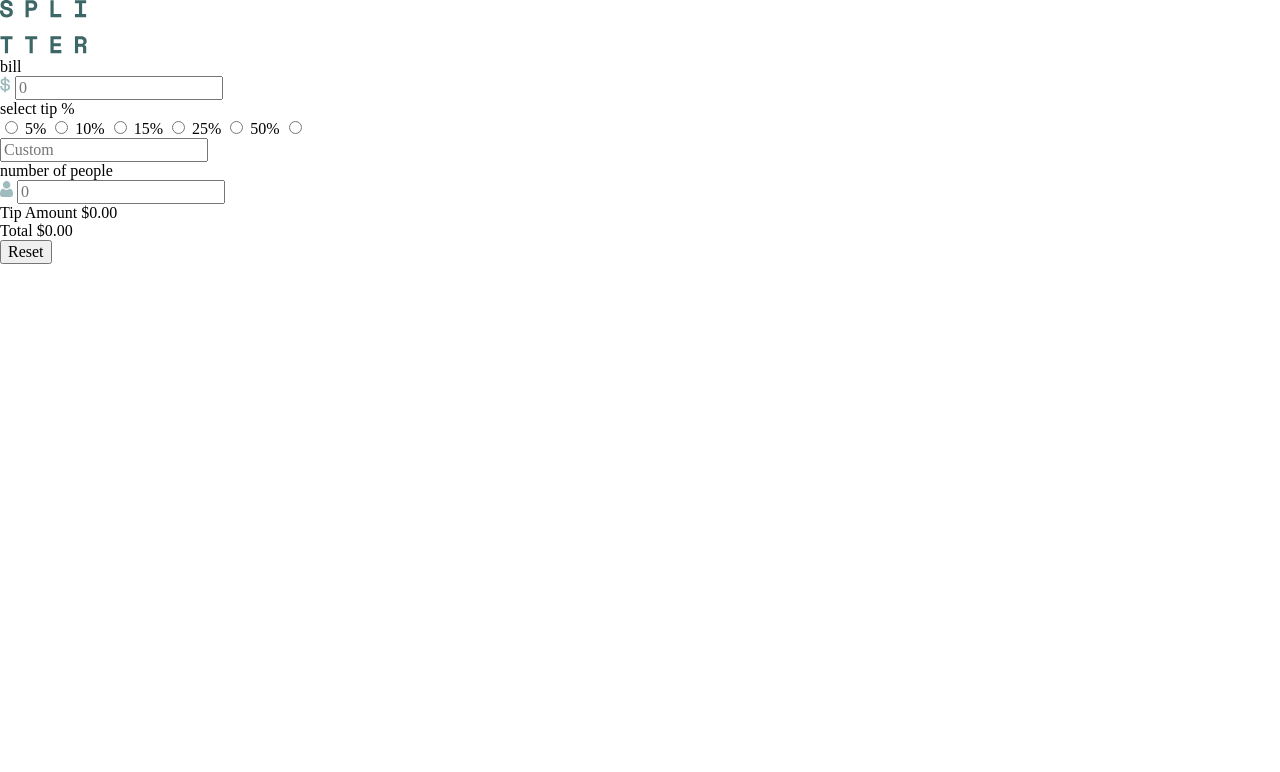
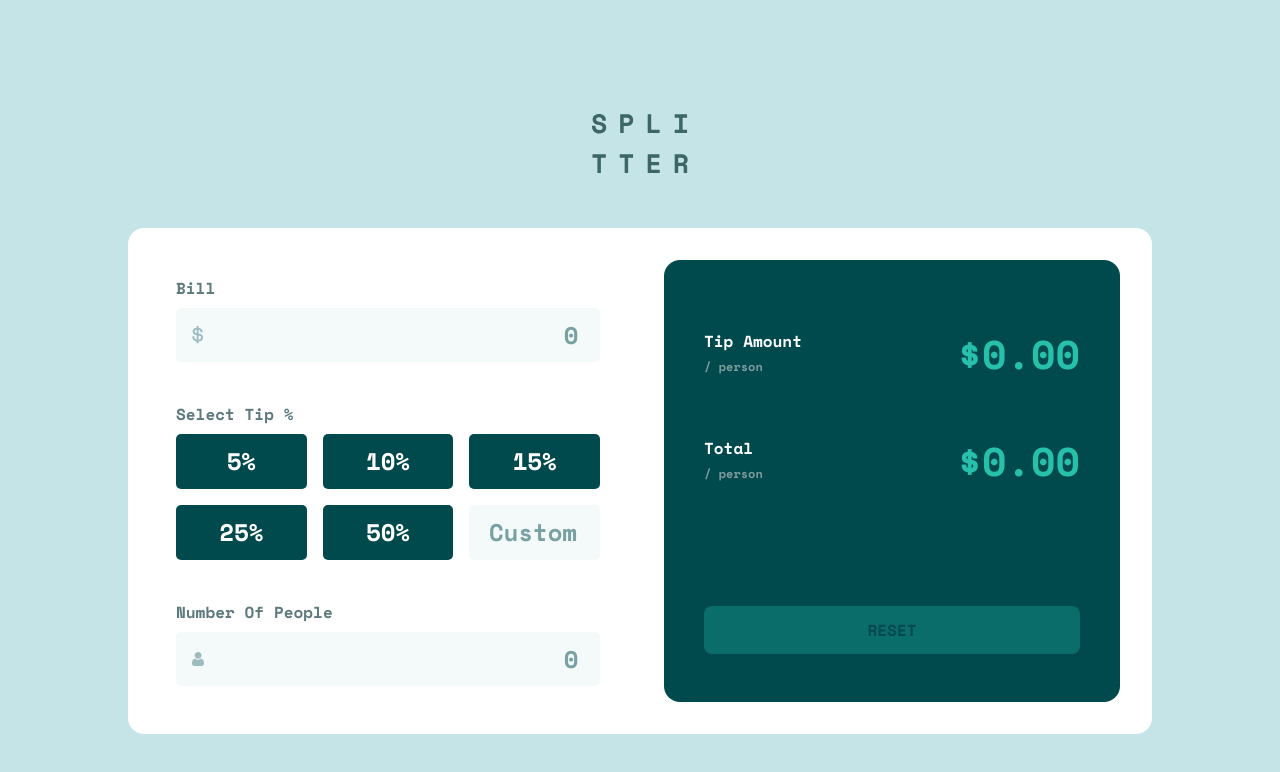
Before and after one commit to mohamedagina/tip-calculator, a plain HTML site: page index.html in a window 1280 px wide. Drawn offline with nearby package versions, Linux system fonts and the light colour scheme.

Commit message:
feat: Add Component Styles

```diff
--- a/css/style.css
+++ b/css/style.css
@@ -33,12 +33,21 @@ img {
 }
 
 button {
-  text-transform: capitalize;
+  text-transform: uppercase;
   cursor: pointer;
+}
+
+button:disabled {
+  cursor: not-allowed;
 }
 
 input {
   outline: none;
+}
+
+input::placeholder {
+  color: inherit;
+  opacity: 0.5;
 }
 
 input::-webkit-outer-spin-button,
@@ -51,3 +60,184 @@ input[type='number'] {
   appearance: textfield;
   -moz-appearance: textfield;
 }
+
+/* App Styles */
+
+:root {
+  --colors-strong-cyan: hsl(172, 67%, 45%);
+  --colors-cyan: hsl(173, 61%, 77%);
+  --colors-very-dark-cyan: hsl(183, 100%, 15%);
+  --colors-dark-grayish-cyan: hsl(186, 14%, 43%);
+  --colors-grayish-cyan: hsl(184, 14%, 56%);
+  --colors-light-grayish-cyan: hsl(185, 41%, 84%);
+  --colors-very-light-grayish-cyan: hsl(189, 41%, 97%);
+  --colors-white: hsl(0, 0%, 100%);
+}
+
+body {
+  font: 700 1rem 'Space Mono', monospace;
+  background-color: var(--colors-light-grayish-cyan);
+}
+
+main {
+  display: grid;
+  justify-items: center;
+  align-content: center;
+  row-gap: 3rem;
+  padding-top: 3rem;
+  min-height: 100vh;
+  max-width: 1440px;
+  margin: 0 auto;
+}
+
+.app-logo {
+  width: 6rem;
+}
+
+/* Calculator Form */
+
+.calculator-form {
+  display: grid;
+  width: min(1024px, 100%);
+  padding: 2rem;
+  border-radius: 1rem;
+  background-color: var(--colors-white);
+  grid-template-columns: repeat(auto-fit, minmax(360px, 1fr));
+  gap: 3rem;
+}
+
+/* Calculator input */
+
+.calculator-input {
+  display: flex;
+  flex-direction: column;
+  gap: 2.5rem;
+  padding: 1rem;
+}
+
+.label-primary {
+  text-transform: capitalize;
+  color: var(--colors-dark-grayish-cyan);
+}
+
+.label-primary > :first-child {
+  margin-top: 0.5rem;
+}
+
+.input-primary {
+  display: flex;
+  align-items: center;
+  gap: 0.25rem;
+  background-color: var(--colors-very-light-grayish-cyan);
+  border-radius: 5px;
+  padding: 0.5rem 1rem;
+  outline-color: transparent;
+  transition: outline-color 0.3s ease-in;
+}
+
+.input-primary.focused,
+.tip-selector input[type='radio']:checked + .input-primary {
+  outline: 2px solid var(--colors-strong-cyan);
+}
+
+.input-primary img {
+  width: 0.75rem;
+}
+
+.input-primary input {
+  width: 95%;
+  border: none;
+  background: transparent;
+  text-align: right;
+  font-size: 1.5rem;
+  color: var(--colors-very-dark-cyan);
+  caret-color: var(--colors-strong-cyan);
+}
+
+.tip-selector {
+  display: grid;
+  gap: 1rem;
+  grid-template-columns: repeat(auto-fit, minmax(7rem, 1fr));
+  text-align: center;
+}
+
+.tip-selector input[type='radio'] {
+  display: none;
+}
+
+.tip-selector .tip {
+  padding: 0.6rem 1rem;
+  border-radius: 5px;
+  background-color: var(--colors-very-dark-cyan);
+  color: var(--colors-white);
+  font-size: 1.5rem;
+  cursor: pointer;
+  transition: 0.3s ease-in;
+  transition-property: background-color, color;
+}
+
+.tip-selector .tip:hover {
+  background-color: var(--colors-cyan);
+  color: var(--colors-very-dark-cyan);
+}
+
+.tip-selector input[type='radio']:checked + .tip,
+.tip-selector .tip:active {
+  background-color: var(--colors-strong-cyan);
+  color: var(--colors-very-dark-cyan);
+}
+
+/* Calculator output */
+
+.calculator-output {
+  display: flex;
+  flex-direction: column;
+  gap: 3rem;
+  padding: 4rem 2.5rem 3rem;
+  background-color: var(--colors-very-dark-cyan);
+  border-radius: inherit;
+}
+
+.calculator-output .result {
+  display: flex;
+  align-items: center;
+  justify-content: space-between;
+  gap: 1.5rem;
+}
+
+.calculator-output .result .key {
+  color: var(--colors-white);
+}
+
+.calculator-output .result .key::after {
+  content: '\a/ person';
+  white-space: pre-wrap;
+  font-size: 0.75em;
+  color: var(--colors-grayish-cyan);
+}
+
+.calculator-output .result .value {
+  color: var(--colors-strong-cyan);
+  font-size: 2.5rem;
+}
+
+.calculator-output button {
+  padding: 0.75em 2em;
+  border-radius: 0.5em;
+  background-color: var(--colors-strong-cyan);
+  color: var(--colors-very-dark-cyan);
+  border: none;
+  transition: background-color 0.3s ease-in;
+}
+
+.calculator-output button:not(:disabled):hover {
+  background-color: var(--colors-cyan);
+}
+
+.calculator-output button:disabled {
+  opacity: 0.3;
+}
+
+.calculator-output > :last-child {
+  margin-top: auto;
+}
--- a/index.html
+++ b/index.html
@@ -30,7 +30,7 @@
       </header>
 
       <form class="calculator-form">
-        <section class="calculator-inputs">
+        <section class="calculator-input">
           <label class="label-primary">
             bill
             <div class="input-primary">
@@ -39,9 +39,8 @@
             </div>
           </label>
 
-          <div>
-            <span class="label-primary">select tip %</span>
-
+          <div class="label-primary">
+            select tip %
             <div class="tip-selector">
               <input id="tip5" type="radio" value="5" name="tip" />
               <label class="tip" for="tip5">5%</label>
@@ -58,7 +57,7 @@
               <input id="tip50" type="radio" value="50" name="tip" />
               <label class="tip" for="tip50">50%</label>
 
-              <input id="tip" type="radio" name="tip" />
+              <input id="tip" type="radio" name="tip" value="0" />
               <div class="input-primary">
                 <input name="tip" type="number" placeholder="Custom" />
               </div>
@@ -74,7 +73,7 @@
           </label>
         </section>
 
-        <section class="calculator-outputs">
+        <section class="calculator-output">
           <div class="result">
             <span class="key">Tip Amount</span>
             <span class="value">$0.00</span>
@@ -85,7 +84,7 @@
             <span class="value">$0.00</span>
           </div>
 
-          <button type="reset">reset</button>
+          <button type="reset" disabled>reset</button>
         </section>
       </form>
     </main>
```
